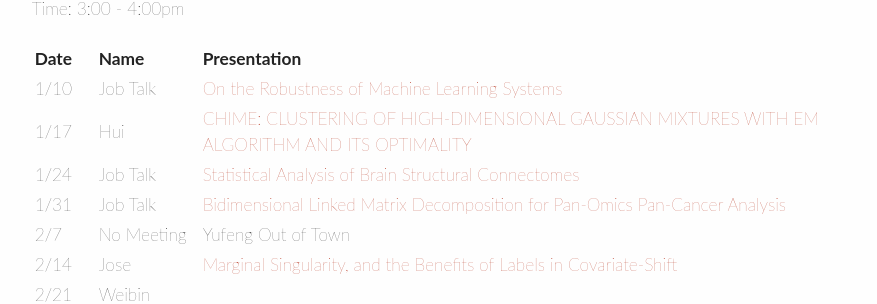
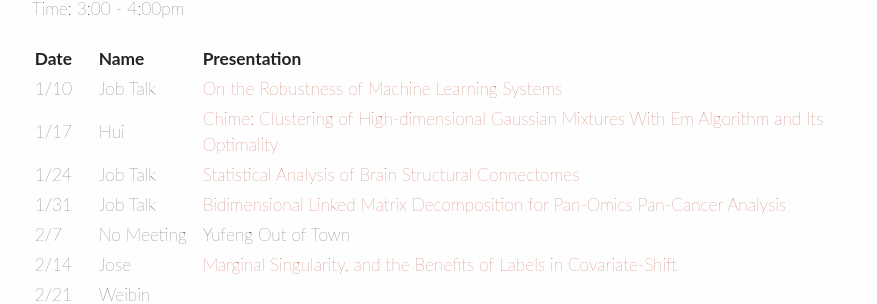
Before and after one commit to peiyaow/peiyaow.github.io, a Jekyll site: the page built from group_meeting/2020Spring.md, in a window 1280 px wide. Shown: the part 234-538 px from the top of the page, without its empty margins (201-1078 px from the left). Built offline with Jekyll 4.4.1, drawn with Linux system fonts in a browser that asks for light colours.

```diff
--- a/group_meeting/2020Spring.md
+++ b/group_meeting/2020Spring.md
@@ -11,8 +11,8 @@ Time: 3:00 - 4:00pm
 | Date    | Name       | Presentation |
 | :----   | :----------------------|:------------ |
 |  1/10   |	Job Talk   | [On the Robustness of Machine Learning Systems](https://stat-or.unc.edu/event/stor-colloquium-yao-li-uc-davis)		  |
-|  1/17	  |	 Hui       |	[CHIME: CLUSTERING OF HIGH-DIMENSIONAL GAUSSIAN MIXTURES WITH EM ALGORITHM AND ITS OPTIMALITY]({{site.url}}/paper/CHIME.pdf) |
-|  1/24   |	Job Talk   |	[Statistical Analysis of Brain Structural Connectomes](https://stat-or.unc.edu/event/stor-computational-med-colloquium-zhengwu-zhang-university-of-rochester)|
+|  1/17	  |	 Hui       | [Chime: Clustering of High-dimensional Gaussian Mixtures With Em Algorithm and Its Optimality]({{site.url}}/paper/CHIME.pdf) |
+|  1/24   |	Job Talk   | [Statistical Analysis of Brain Structural Connectomes](https://stat-or.unc.edu/event/stor-computational-med-colloquium-zhengwu-zhang-university-of-rochester)|
 |  1/31   | Job Talk   | [Bidimensional Linked Matrix Decomposition for Pan-Omics Pan-Cancer Analysis](https://stat-or.unc.edu/event/stor-colloquium-eric-lock-university-of-minnesota) |
 |  2/7    | No Meeting | Yufeng Out of Town|
 |  2/14   | Jose     |   [Marginal Singularity, and the Benefits of Labels in Covariate-Shift]({{site.url}}/paper/Marginal Singularity, and the Benefits of Labels in Covariate-Shift.pdf)     |
```
